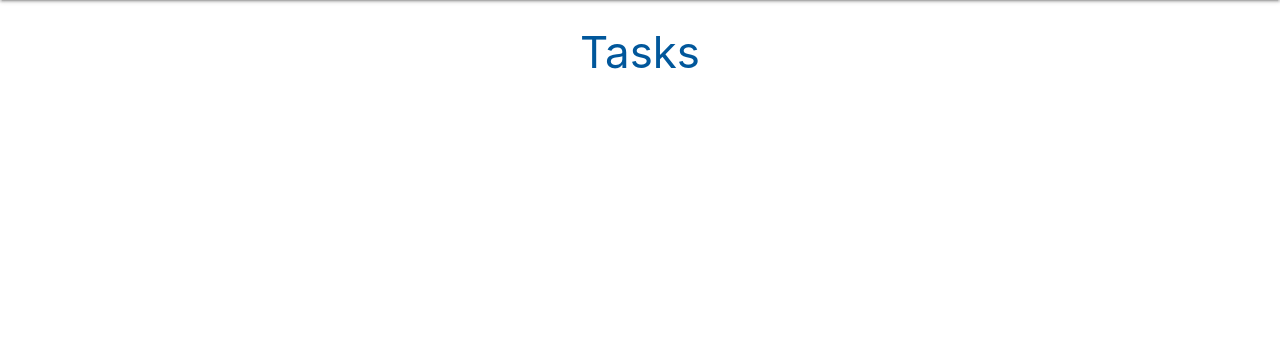
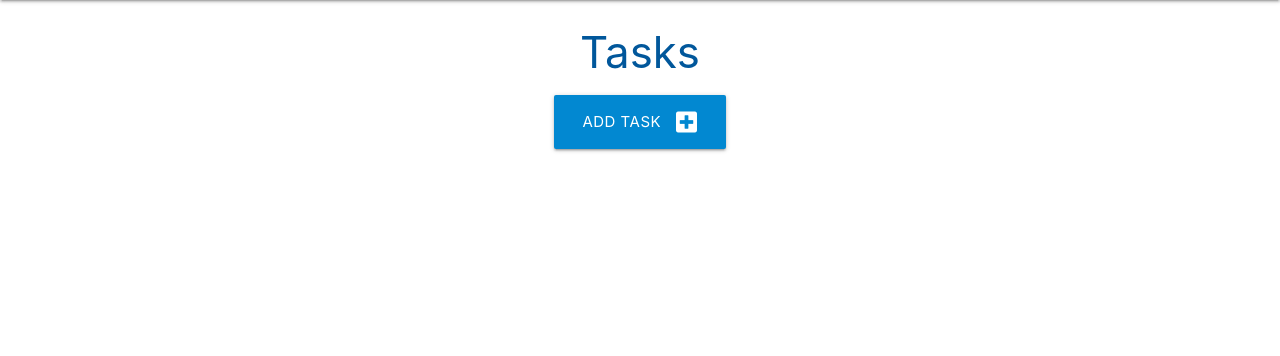
Before and after one commit to Yagavi1994/Task-Manager, a Flask app: page / in a window 1280 px wide. Shown: the part 64-420 px from the top of the page. Run offline with Flask 3, Linux system fonts and the light colour scheme.

Commit message:
Make changes to base.html and tasks.html.

```diff
--- a/taskmanager/templates/base.html
+++ b/taskmanager/templates/base.html
@@ -24,7 +24,7 @@
             <a href="#" data-target="mobile-demo" class="sidenav-trigger"><i class="fas fa-bars"></i></a>
             <ul class="right hide-on-med-and-down">
                 <li><a href="{{ url_for('home') }}">Home</a></li>
-                <li><a href="">New Task</a></li>
+                <li><a href="{{ url_for('add_task') }}">New Task</a></li>
                 <li><a href="{{ url_for('categories') }}">Categories</a></li>
             </ul>
             </div>
@@ -33,7 +33,7 @@
         <!-- mobile sidenav -->
         <ul class="sidenav" id="mobile-demo">
             <li><a href="{{ url_for('home') }}">Home</a></li>
-            <li><a href="">New Task</a></li>
+            <li><a href="{{ url_for('add_task') }}">New Task</a></li>
             <li><a href="{{ url_for('categories') }}">Categories</a></li>
         </ul>
     </header>
--- a/taskmanager/templates/tasks.html
+++ b/taskmanager/templates/tasks.html
@@ -2,5 +2,12 @@
 {% block content %}
 
 <h3 class="light-blue-text text-darken-4 center-align">Tasks</h3>
+<div class="row">
+    <div class="col s12 center-align">
+        <a href="{{ url_for('add_task') }}" class="btn-large light-blue darken-2">
+            Add Task <i class="fas fa-plus-square right"></i>
+        </a>
+    </div>
+</div>
 
 {% endblock %}
```
